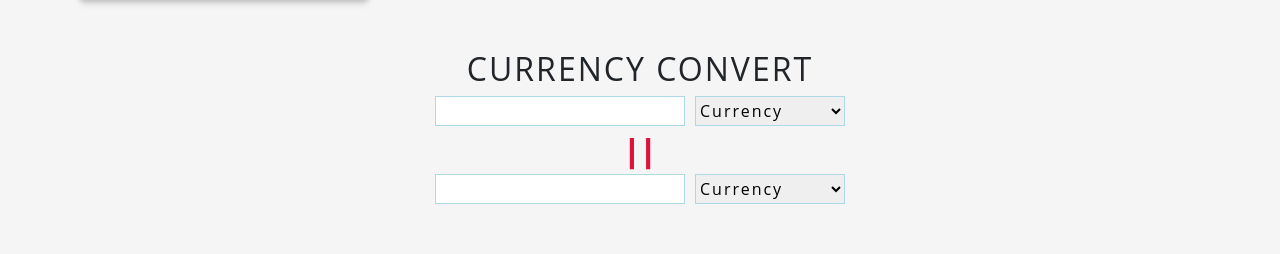
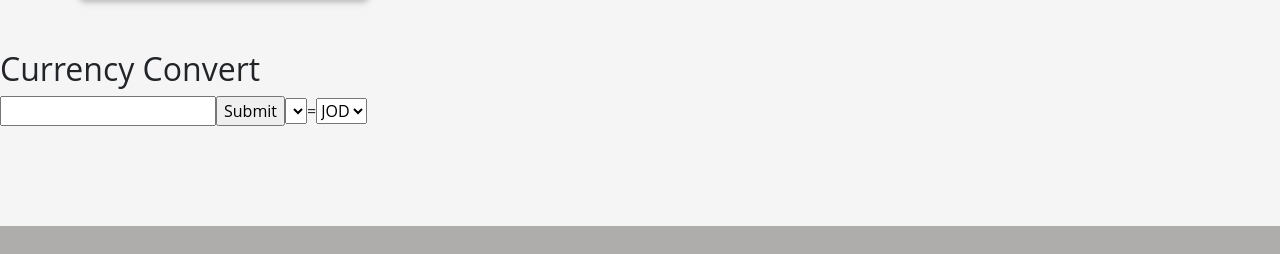
Before and after one commit to En-crypto/Forex-Hub-front, a React (Create React App) app: page /profile in a window 1280 px wide. Shown: the part 349-603 px from the top of the page. Built offline with nearby package versions, Linux system fonts and the light colour scheme.

Commit message:
haneens bad

```diff
--- a/src/components/Converter.js
+++ b/src/components/Converter.js
@@ -1,24 +1,71 @@
 import React from 'react';
-import ConverterCss from './Converter.css';
+import axios from 'axios';
+import { Form } from 'react-bootstrap';
 
- function Converter () {
+
+class Converter extends React.Component {
+
+    constructor(props) {
+        super(props);
+        this.state = {
+            currencyFrom: 'USD',
+            currencyTo: 'JOD',
+            amount: '1',
+            result: '0.71',
+            currencies: [],
+
+        }
+    }
+    // https://api.exchangerate.host/convert?from=USD&to=EUR
+    getConverterData = async (e) => {
+        e.preventDefault();
+        this.setState({
+            currencyFrom: this.state.currencyFrom,
+            currencyTo: this.state.currencyTo
+        })
+        const resultData = await axios.get(`https://api.exchangerate.host/convert?from=${this.state.currencyFrom}&to=${this.state.currencyTo}`);
+        console.log(resultData.data);
+    }
+
+
+    getSymbols = async () => {
+        const selectData = await axios.get(`https://api.exchangerate.host/symbols`);
+        this.setState({
+            currencies: selectData.data.symbols.code,
+            //  currencies: selectData.data.map(item => {
+            //     return item.symbols.code;
+        })
+        console.log(this.state.currencies);
+    }
+
+
+    amountHandler = (event) => {
+        this.setState({
+            amount: event.target.value
+        })
+    }
+
+    render() {
         return (
             <>
+                <Form onSubmit={this.getConverterData}>
                     <h2>Currency Convert</h2>
-    <div>
-    <input type="number"/>
-    <select>
-        <option value="currency">Currency</option>
+                    <input type="text" onChange={this.amountHandler} />
+                    <input type="submit" />
+
+                    <select  onChange={this.getSymbols}>
+                        {this.state.currencies.map(item=>{
+                            return<option></option>
+                        })}
                     </select>
-    </div>
-    <span>||</span>
-    <div id="second">
-    <input type="number"/>
-    <select>
-        <option value="currency">Currency</option>
+                    <span>=</span>
+                    <select onChange={this.getSymbols}>
+                        <option value="currency">{this.state.currencyTo}</option>
                     </select>
-    </div>
+                </Form>
+
             </>
         )
     }
+}
 export default Converter;
--- a/src/index.js
+++ b/src/index.js
@@ -1,8 +1,8 @@
 import React from "react";
 import ReactDOM from "react-dom";
 
-import '@fortawesome/fontawesome-free/css/all.min.css'; import
-  'bootstrap-css-only/css/bootstrap.min.css';
+// import '@fortawesome/fontawesome-free/css/all.min.css'; import
+//   'bootstrap-css-only/css/bootstrap.min.css';
 import 'mdbreact/dist/css/mdb.css';
 import App from "./App";
 import { Auth0Provider } from "@auth0/auth0-react";
```
Also changed, not shown: src/components/Profile.js (line endings or trailing spaces). Lines whose indentation alone changed are shown as unchanged.
